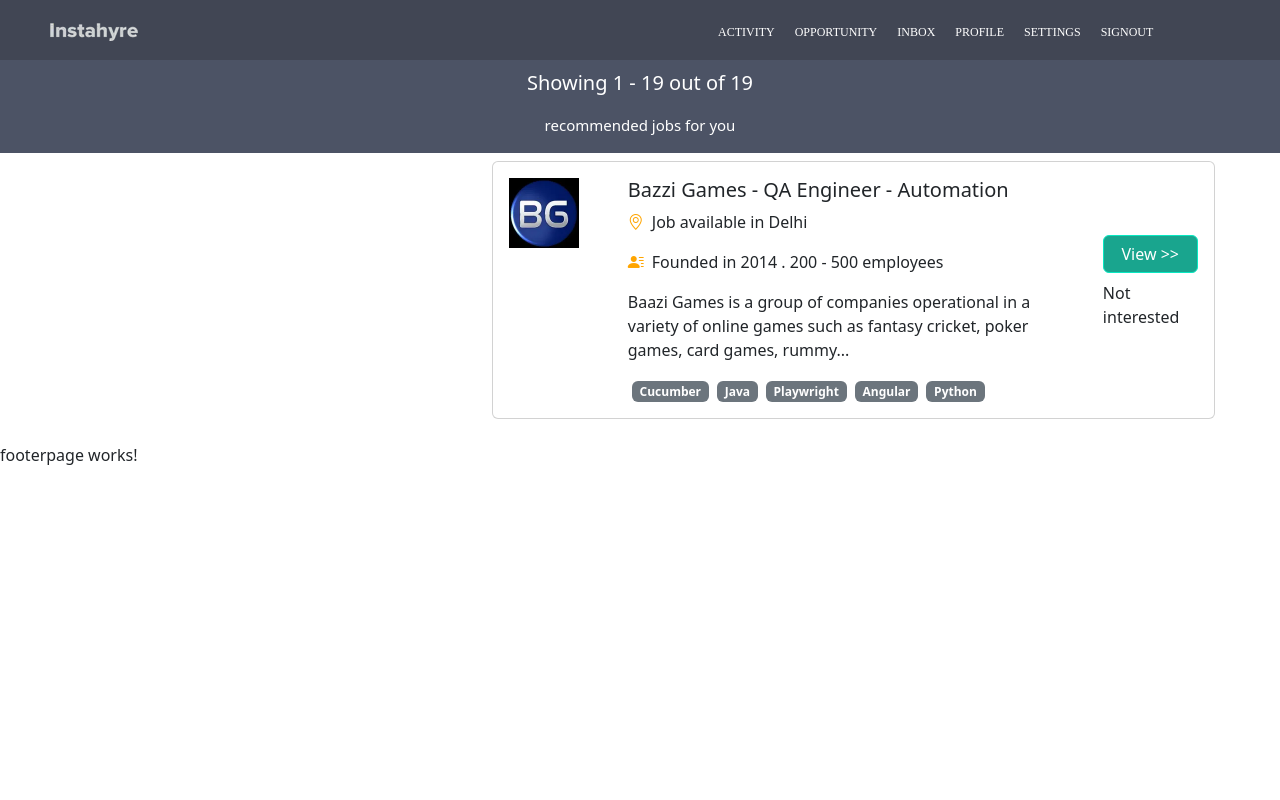
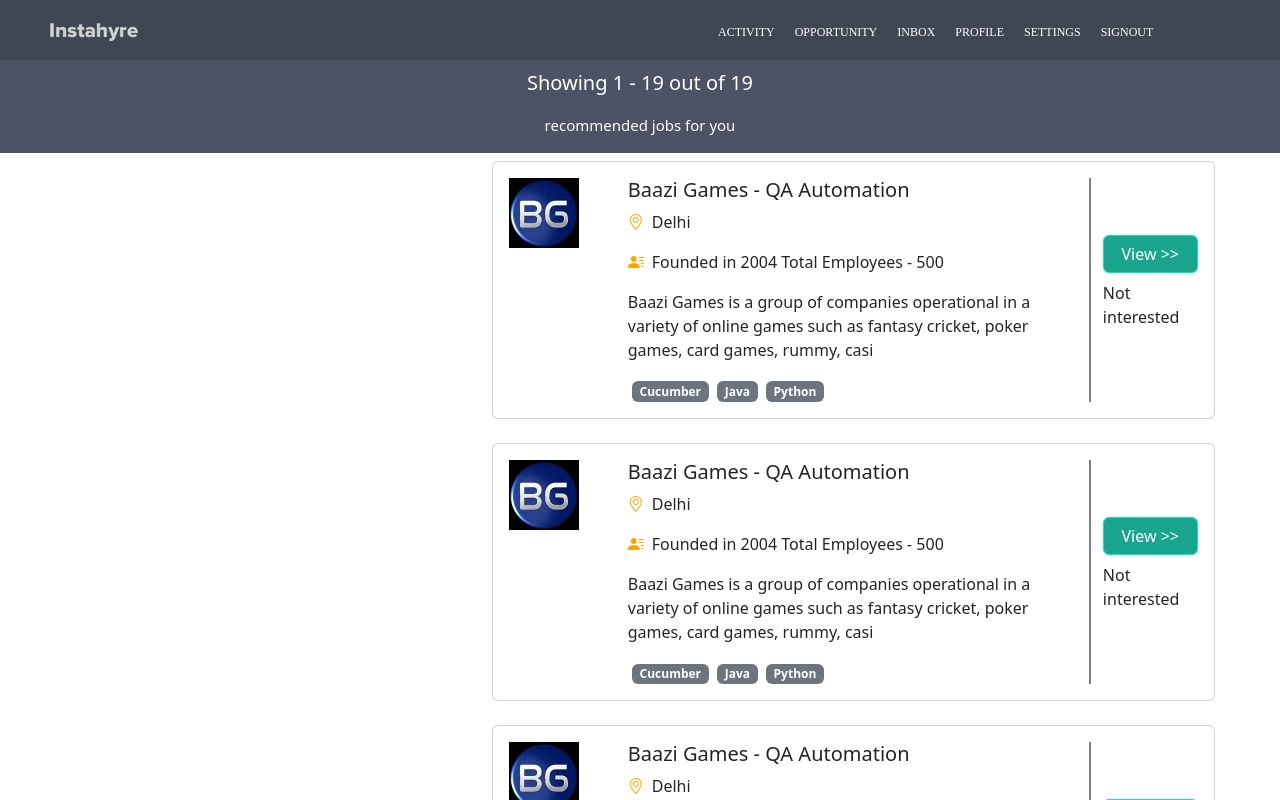
Before and after one commit to vishuhanda/angularprac, an Angular app in the folder angularprac/: page /home in a window 1280 px wide. Shown: the top 800 px of the page. Built offline with nearby package versions, Linux system fonts and the light colour scheme.

Commit message:
added an object for job cards  and added component for search page

```diff
--- a/angularprac/src/app/app.module.ts
+++ b/angularprac/src/app/app.module.ts
@@ -23,7 +23,7 @@ import { SettingspageComponent } from './settingspage/settingspage.component';
     FooterpageComponent,
     ProfilepageComponent,
     InboxpageComponent,
-    SettingspageComponent
+    SettingspageComponent,
   ],
   imports: [
     BrowserModule,
--- a/angularprac/src/app/homepage/homepage.component.html
+++ b/angularprac/src/app/homepage/homepage.component.html
@@ -11,31 +11,27 @@
     <div class="row">
       <div class="col-md-4"></div>
       <div class="col-md-7 mx-auto">
-        <div class="card mb-4">
+
+        <div class="card mb-4" *ngFor="let company of companies; let index = index">
           <div class="card-body">
             <div class="row">
               <div class="col-md-2">
-                <img src="../../assets/instahyre/b80dc7cb49090a00550b059784f40992.webp"
+                <img src="assets/instahyre/b80dc7cb49090a00550b059784f40992.webp"
                   style="width: 70px;height: 70px;" alt="">
               </div>
-              <div class="col-md-8">
-                <h5 class="card-title text-left">Bazzi Games - QA Engineer - Automation</h5>
+              <div class="col-md-8" style="border-right: 2px solid gray;">
+                <h5 class="card-title text-left">{{company.companynamewithposition}}</h5>
                 <i class="bi bi-geo-alt d-inline-block app-img-geo-icon"></i>
-                <p class="card-text d-inline-block mx-2">Job available in Delhi</p>
+                <p class="card-text d-inline-block mx-2">{{company.jobavailablelocation}}</p>
                 <div>
                   <i class="bi bi-person-lines-fill d-inline-block app-img-geo-icon"></i>
-                  <p class="d-inline-block mx-2">Founded in 2014 . 200 - 500 employees</p>
+                  <p class="d-inline-block mx-2">{{company.Foundedyear}}{{company.employeestrength}}</p>
                 </div>
                 <div>
-                  <p>Baazi Games is a group of companies operational in a variety of online games such as fantasy
-                    cricket, poker games, card games, rummy... </p>
+                  <p>{{company.companyinfo}}</p>
                 </div>
                 <div>
-                  <span class="badge bg-secondary mx-1">Cucumber</span>
-                  <span class="badge bg-secondary mx-1">Java</span>
-                  <span class="badge bg-secondary mx-1">Playwright</span>
-                  <span class="badge bg-secondary mx-1">Angular</span>
-                  <span class="badge bg-secondary mx-1">Python</span>
+                  <span class="badge bg-secondary mx-1" *ngFor="let skill of company.requiredskills">{{skill}}</span>
                 </div>
               </div>
               <div class="col-md-2 d-flex flex-column justify-content-center align-items-center">
@@ -47,7 +43,6 @@
             </div>
           </div>
         </div>
-
       </div>
     </div>
 
--- a/angularprac/src/app/homepage/homepage.component.scss
+++ b/angularprac/src/app/homepage/homepage.component.scss
@@ -23,5 +23,5 @@
 
 
 .card-body{
-  border: 2px solid gray 0.9;
+  border: 2px solid EDEDED;
 }
--- a/angularprac/src/app/homepage/homepage.component.ts
+++ b/angularprac/src/app/homepage/homepage.component.ts
@@ -1,10 +1,59 @@
-import { Component } from '@angular/core';
+import { Component, OnInit } from '@angular/core';
+import {Icompany} from './homepageI'
+
 
 @Component({
   selector: 'app-homepage',
   templateUrl: './homepage.component.html',
   styleUrls: ['./homepage.component.scss']
 })
-export class HomepageComponent {
+export class HomepageComponent implements OnInit{
+
+companies:Icompany[] = [];
+
+ngOnInit(): void {
+
+var baazigamescompany:Icompany = {
+  companynamewithposition:"Baazi Games - QA Automation",
+  imagename:"../../assets/instahyre/logo.webp",
+  jobavailablelocation:"Delhi",
+  Foundedyear:"Founded in 2004",
+  employeestrength:" Total Employees -  500",
+  companyinfo:"Baazi Games is a group of companies operational in a variety of online games such as fantasy cricket, poker games, card games, rummy, casi",
+  requiredskills:["Cucumber","Java","Python"]
+}
+
+var jcigamescompany:Icompany = {
+  companynamewithposition:"Baazi Games - QA Automation",
+  imagename:"../../assets/instahyre/logo.webp",
+  jobavailablelocation:"Delhi",
+  Foundedyear:"Founded in 2004",
+  employeestrength:" Total Employees -  500",
+  companyinfo:"Baazi Games is a group of companies operational in a variety of online games such as fantasy cricket, poker games, card games, rummy, casi",
+  requiredskills:["Cucumber","Java","Python"]
+}
+
+var xyzgamescompany:Icompany = {
+  companynamewithposition:"Baazi Games - QA Automation",
+  imagename:"../../assets/instahyre/logo.webp",
+  jobavailablelocation:"Delhi",
+  Foundedyear:"Founded in 2004",
+  employeestrength:" Total Employees -  500",
+  companyinfo:"Baazi Games is a group of companies operational in a variety of online games such as fantasy cricket, poker games, card games, rummy, casi",
+  requiredskills:["Cucumber","Java","Python"]
+}
+
+this.companies = [baazigamescompany,xyzgamescompany,jcigamescompany]
+
+
+
+
+
+
+
+
 
 }
+
+
+}
--- /dev/null
+++ b/angularprac/src/app/homepage/homepageI.ts
@@ -0,0 +1,10 @@
+
+export interface Icompany{
+  companynamewithposition:string,
+  imagename:string,
+  jobavailablelocation:string,
+  Foundedyear:string,
+  employeestrength:string,
+  companyinfo:string,
+  requiredskills:string[]
+}
--- /dev/null
+++ b/angularprac/src/app/homepage/searchjobspage/searchjobspage.component.html
@@ -0,0 +1 @@
+<p>searchjobspage works!</p>
```
Also changed, not shown: angularprac/src/app/homepage/searchjobspage/searchjobspage.component.ts (added, +10 -0 lines), angularprac/src/app/homepage/searchjobspage/searchjobspage.component.scss (added), 1 other file (tests, documents, lock files or other folders).
